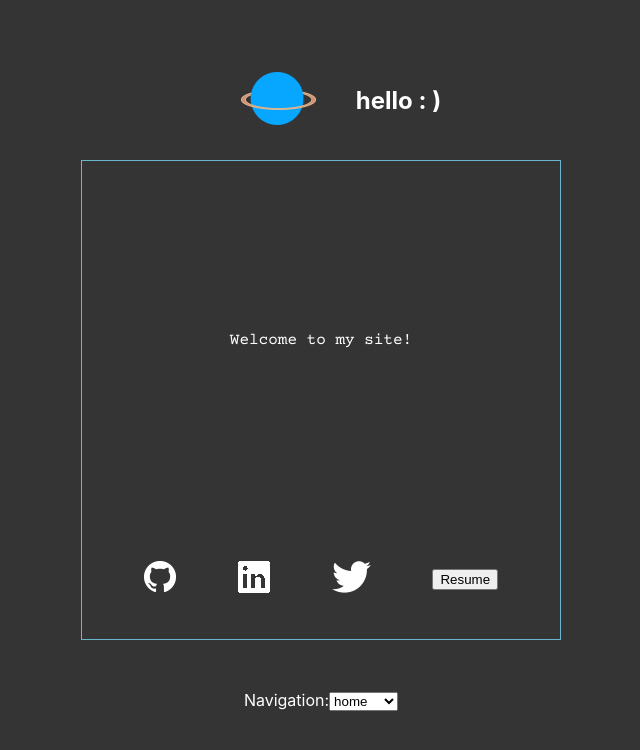
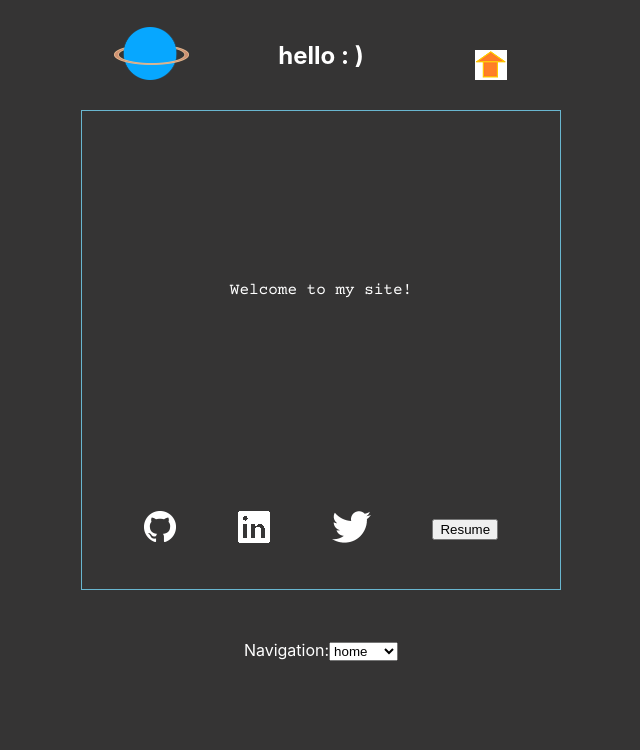
Before and after one commit to sgerpdx/pop-signpost, a Next.js app: page / in a window 1280 px wide. Shown: the top 750 px of the page, without its empty margins (319-959 px from the left). Built offline with nearby package versions, Linux system fonts and the light colour scheme; a web font is replaced by a local one.

Commit message:
header formatting

```diff
--- a/pages/index.jsx
+++ b/pages/index.jsx
@@ -4,6 +4,7 @@ import styles from "../styles/Home.module.css";
 
 // Personal Logo:
 import PlanetImage from "../public/blue-planet-01.png";
+import HomeIcon from "../public/home-icon-simple.png";
 
 // Content Components for Rotating MiddleRow Div:
 import Intro from "../components/intro";
@@ -16,14 +17,17 @@ export default function Home() {
   const [content, setContent] = useState("home");
   const [contentTransform, setContentTransform] = useState("0deg");
 
+  // dropdown selection handler for content navigation:
   const handleNavChange = (e) => {
     setContent(e.target.value);
   };
 
+  // handles loading spinner:
   useEffect(() => {
     setLoading(false);
   }, []);
 
+  // controls rotation of 3D displayArea section and its internal div face elements:
   useEffect(() => {
     const currentContent = content;
     if (currentContent === "home") setContentTransform("0deg");
@@ -35,21 +39,27 @@ export default function Home() {
   if (loading) return <h3>Loading...</h3>;
 
   return (
-    <section className={styles.container}>
-      <div className={styles.topRow}>
+    <main className={styles.container}>
+      <section className={styles.topRow}>
         {" "}
-        <figure>
+        <div className={styles.logoImageArea}>
           <Image
             src={PlanetImage}
             alt="logo image of a blue planet with golden-brown ring"
             height="53"
             width="75"
           />
-        </figure>
-        <h1>hello : )</h1>
-      </div>
-      <div className={styles.middleRow}>
-        <section
+        </div>
+        <div className={styles.headlineTextArea}>
+          <h1>hello : )</h1>
+        </div>
+        <div className={styles.upperRightArea}>
+          {" "}
+          <Image src={HomeIcon} alt="site home icon" />
+        </div>
+      </section>
+      <section className={styles.middleRow}>
+        <div
           className={styles.displayArea}
           style={{ transform: `rotateY(${contentTransform})` }}
         >
@@ -65,9 +75,9 @@ export default function Home() {
           <div className={styles.sideBoxLeft} style={style.boxVantage}>
             <Contact />
           </div>
-        </section>
-      </div>
-      <div className={styles.bottomRow}>
+        </div>
+      </section>
+      <section className={styles.bottomRow}>
         <nav>
           <div class={styles.selectionForm}>
             <label>
@@ -81,8 +91,8 @@ export default function Home() {
             </label>
           </div>
         </nav>
-      </div>
-    </section>
+      </section>
+    </main>
   );
 }
 
--- a/styles/Home.module.css
+++ b/styles/Home.module.css
@@ -5,9 +5,9 @@
   flex-direction: column;
   justify-content: center;
   align-items: center;
-  height: 100vh;
+  height: 720px;
   width: 100vw;
-  padding: 0 2rem;
+  /* padding: 0 2rem; */
   background-color: rgb(53, 52, 52);
   color: white;
 }
@@ -17,11 +17,37 @@
 .topRow {
   display: flex;
   flex-direction: row;
-  flex-wrap: wrap;
   justify-content: center;
   align-items: center;
-  width: 360px;
-  height: 120px;
+  width: 480px;
+  height: 60px;
+  margin: 20px;
+}
+
+.logoImageArea {
+  display: flex;
+  justify-content: center;
+  align-items: flex-end;
+  width: 100px;
+  height: 60px;
+  padding: 10px;
+}
+
+.headlineTextArea {
+  display: flex;
+  justify-content: center;
+  align-items: flex-end;
+  width: 240px;
+  height: 60px;
+}
+
+.upperRightArea {
+  display: flex;
+  justify-content: center;
+  align-items: flex-end;
+  width: 100px;
+  height: 60px;
+  padding: 10px;
 }
 
 /* .imageBox {
@@ -57,8 +83,9 @@
   align-items: center;
   background-color: rgb(53, 52, 52);
   color: white;
-  width: 360px;
+  width: 480px;
   height: 120px;
+  padding: 20px;
 }
 
 /* below is styling for cube-div-rotation */
--- a/styles/globals.css
+++ b/styles/globals.css
@@ -7,6 +7,7 @@ body {
   padding: 0;
   margin: 0;
   font-family: "Inter", sans-serif;
+  background-color: rgb(53, 52, 52);
   /* font-family: "Montserrat", sans-serif; */
   /* font-family: -apple-system, BlinkMacSystemFont, Segoe UI, Roboto, Oxygen,
     Ubuntu, Cantarell, Fira Sans, Droid Sans, Helvetica Neue, sans-serif; */
```
Also changed, not shown: public/home-icon-simple.png (added).
